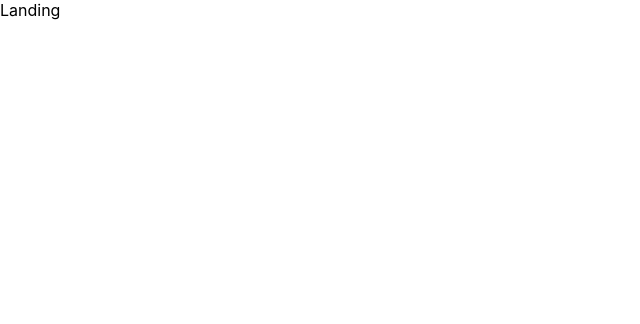
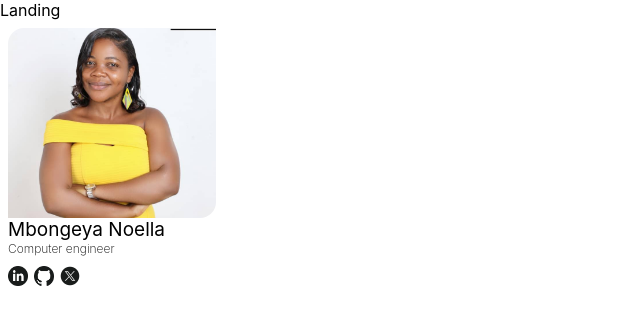
Before and after one commit to WTMBamenda/wtm-bamenda-website-frontend, a React (Create React App) app in the folder wtm-bamenda-website-frontend/: page / in a window 1280 px wide. Shown: the top 324 px of the page, without its empty margins (0-640 px from the left). Built offline with nearby package versions, Linux system fonts and the light colour scheme.

Commit message:
Updated card component for ambassadors and organizers

```diff
--- a/wtm-bamenda-website-frontend/src/card-component-amba-org/Card.css
+++ b/wtm-bamenda-website-frontend/src/card-component-amba-org/Card.css
@@ -1,93 +1,47 @@
-.all-card-container{
-    display: flex;
-    flex-direction: column;
-    justify-content: center;
-    align-items: center;
-    height: 100vh;
-
-}
 .card-container{
-    display: flex;
-    flex-direction: row;
-    justify-content: center;
-}
-.card-container1{
-    width: 7rem;
-    border-radius: 1rem;
+    width: 13rem;
     display: flex;
     flex-direction: column;
     margin: 0.5rem;
     height: fit-content;
+    justify-content: center;
 }
-.card-container2{
-    width: 7rem;
-    border-radius: 1rem;
-    display: flex;
-    flex-direction: column;
-    margin: 0.5rem 7rem;
-    height: fit-content;
-}
-.card-container3{
-    width: 7rem;
-    border-radius: 1rem;
-    display: flex;
-    flex-direction: column;
-    margin: 0.5rem;
-    height: fit-content;
-}
-.card-img1{
-    /* border-radius: 1rem 0rem; */
-    width: 11rem;
-    height: 15rem;
-    margin-bottom: 0px;
-    padding-bottom: 0;
+.card-img{
+    width: 13rem;
+    height: 17rem;
     object-fit: cover;
 }
-.card-text-amba{
-    margin: 1px;
-    margin-top: 0px;
-    padding: 0px 0px;
-    border: 0px;
+.card-text{
+    margin: 0px;
+    padding: 0;
     width: 11rem;
-    height: 9rem;
-    /* line-height: 0%; */
+    height: 3rem;
+    justify-content: left;
 }
-.card-text-org{
-    margin: 1px;
-    margin-top: 0px;
-    padding: 0px 0px;
-    border: 0px;
-    width: 11rem;
-    height: 9rem;
-}
-.card-job1{
-    margin-top: 0%;
+.card-job{
     padding-top: 0%;
+    margin: 0;
     font-size: 12px;
     font-weight: 200;
 }
 .card-name{
-    padding-bottom: 0%;
-    margin-bottom: 0%;
+    padding-top: 0%;
+    margin: 0;
     font-size: 19px;
     font-weight: 367;
-
 }
-.icon-container{
+.social-handles-container{
   display: flex;
   flex-direction: row;
 }
 img{
     width: 20px;
     margin-right: 6px;
+
 }
-
 .image-container{
-    width: 11rem;
-    height: 170px;
+    width: 13rem;
+    height: 190px;
     overflow: hidden;
     border-radius: 1rem 0rem 1rem 0rem;
-    background-color: aquamarine;
-    margin: 0%;
-    padding: 0%;
 }
--- a/wtm-bamenda-website-frontend/src/card-component-amba-org/Card.jsx
+++ b/wtm-bamenda-website-frontend/src/card-component-amba-org/Card.jsx
@@ -1,87 +1,37 @@
 import React from "react";
-import './Card.css';
+import "./Card.css";
+import linkedinBlack from "../assets/logos/linkedin-black.png";
+import githubBlack from "../assets/logos/github-black.png";
 import twitterBlack from "../assets/logos/x-black.png";
-import githubBlack from "../assets/logos/github-black.png";
-import linkedinBlack from "../assets/logos/linkedin-black.png";
-export const Card = () => {
+
+export default function OrganizerAmbassadorCard(props) {
     return (
-        <div className="all-card-container">
-            <div className='card-container'>
-            <div className="card-container1">
-                <div className="image-container"><img src = {require('../assets/about/ambassador-1.jpg')} alt="amba-1" className="card-img1"/></div>
-                <div className="card-text-amba">
-                   <h4 className='card-name'>Mbongeya Noella</h4>
-                   <p className='card-job1'>Computer engineer</p>
-                   <div className="icon-container">
-                       <a href="https://www.linkedin.com/in/mbongeya-noella-mary-640006bb/"><img src={linkedinBlack} alt="link to linkedin" /></a>
-                       <a href="https://twitter.com/MbongeyaNoella"><img src={twitterBlack} alt="link to twitter" /></a>
-                       <a href=""><img src={githubBlack} alt="link to github" /></a>
-                   </div>
+        <div className="card-container">
+            <div className="image-container">
+                <img src={props.info.image} alt="member's facial" className="card-img" />
+            </div>
+            <div className="card-text">
+                <h4 className='card-name'>{props.info.name}</h4>
+                <p className='card-job'>{props.info.job}</p>
+            </div>
+            <div className="social-handles-container">
+                <div className="linkedin-link">
+                    <a href={props.info.linkedinProfile} >
+                        <img src={linkedinBlack} alt="linkedin" />
+                    </a>
+                </div>
+                <div className="github-link">
+                    <a href={props.info.githubProfile} >
+                        <img src={githubBlack} alt="github" />
+                    </a>
+                </div>
+                <div className="twitter-link">
+                    <a href={props.info.twitterProfile}>
+                        <img src={twitterBlack} alt="twitter" />
+                    </a>
                 </div>
             </div>
-            <div className="card-container2">
-            <div className="image-container"><img src = {require('../assets/about/ambassador-2.jpeg')} alt="amba-2" className="card-img1"/></div>
-                <div className="card-text-amba">
-                   <h4 className='card-name'>Ida Delphine</h4>
-                   <p className='card-job1'>Computer engineer</p>
-                   <div className="icon-container">
-                       <a href="https://www.linkedin.com/in/idadelveloper/"><img src={linkedinBlack} alt="link to linkedin" /></a>
-                       <a href="https://twitter.com/idadelveloper/"><img src={twitterBlack} alt="link to twitter" /></a>
-                       <a href="https://github.com/Idadelveloper"><img src={githubBlack} alt="link to github" /></a>
-                   </div>
-                </div>
-            </div>
-            <div className="card-container3">
-            <div className="image-container"><img src = {require('../assets/about/ambassador-3.jpg')} alt="amba-1" className="card-img1"/></div>
-                <div className="card-text-amba">
-                   <h4 className='card-name'>Agien Petra</h4>
-                   <p className='card-job1'>Computer engineer</p>
-                   <div className="icon-container">
-                       <a href="https://www.linkedin.com/in/agien-petra/"><img src={linkedinBlack} alt="link to linkedin" /></a>
-                       <a href="https://twitter.com/agienpetra"><img src={twitterBlack} alt="link to twitter" /></a>
-                       <a href="https://github.com/PetraAG"><img src={githubBlack} alt="link to github" /></a>
-                   </div>
-                </div>
-            </div>
+
         </div>
-        <div className='card-container'>
-            <div className="card-container1">
-                <div className="image-container"><img src = {require('../assets/about/organiser-1.jpg')} alt="org-1" className="card-img1"/></div>
-                <div className="card-text-org">
-                   <h4 className='card-name'>Enjeck Cleopatra</h4>
-                   <p className='card-job1'>Computer engineer</p>
-                   <div className="icon-container">
-                       <a href="https://www.linkedin.com/in/c1e0/"><img src={linkedinBlack} alt="link to linkedin" /></a>
-                       <a href=""><img src={twitterBlack} alt="link to twitter" /></a>
-                       <a href="https://github.com/enjeck"><img src={githubBlack} alt="link to github" /></a>
-                   </div>
-                </div>
-            </div>
-            <div className="card-container2">
-            <div className="image-container"><img src = {require('../assets/about/organiser-2.jpg')} alt="org-2" className="card-img1"/></div>
-                <div className="card-text-org">
-                   <h4 className='card-name'>Nanga Amandine</h4>
-                   <p className='card-job1'>Computer engineer</p>
-                   <div className="icon-container">
-                       <a href="https://www.linkedin.com/in/nangah-amandine-61590a1b9/"><img src={linkedinBlack} alt="link to linkedin" /></a>
-                       <a href="https://twitter.com/nangah_amandine/"><img src={twitterBlack} alt="link to twitter" /></a>
-                       <a href="https://github.com/nangahamandine/"><img src={githubBlack} alt="link to github" /></a>
-                   </div>
-                </div>
-            </div>
-            <div className="card-container3">
-            <div className="image-container"><img src = {require('../assets/about/organiser-3.jpg')} alt="org-1" className="card-img1"/></div>
-                <div className="card-text-org">
-                   <h4 className='card-name'>Ngumih Fien</h4>
-                   <p className='card-job1'>Computer engineer</p>
-                   <div className="icon-container">
-                       <a href="https://www.linkedin.com/in/ngumih-fien/"><img src={linkedinBlack} alt="link to linkedin" /></a>
-                       <a href="https://twitter.com/ngumihfien/"><img src={twitterBlack} alt="link to twitter" /></a>
-                       <a href="https://github.com/Fienne"><img src={githubBlack} alt="link to github" /></a>
-                   </div>
-                </div>
-            </div>
-        </div>
-        </div>
-    )
+    );
 }
--- a/wtm-bamenda-website-frontend/src/index.js
+++ b/wtm-bamenda-website-frontend/src/index.js
@@ -3,11 +3,22 @@ import ReactDOM from 'react-dom/client';
 import './index.css';
 import App from './App';
 import reportWebVitals from './reportWebVitals';
+import OrganizerAmbassadorCard from './card-component-amba-org/Card'
+import ambassador1 from "./assets/about/ambassador-1.jpg";
 
 const root = ReactDOM.createRoot(document.getElementById('root'));
+let OrganizerAmbassadorCardInfo = {
+  image: ambassador1,
+  name: 'Mbongeya Noella',
+  job: 'Computer engineer',
+  twitterProfile: `https://twitter.com/MbongeyaNoella`,
+  githubProfile: ``,
+  linkedinProfile:`Linkedin: https://www.linkedin.com/in/mbongeya-noella-mary-640006bb/`
+}
 root.render(
   <React.StrictMode>
     <App />
+    <OrganizerAmbassadorCard info={OrganizerAmbassadorCardInfo}/>
   </React.StrictMode>
 );
 
```
